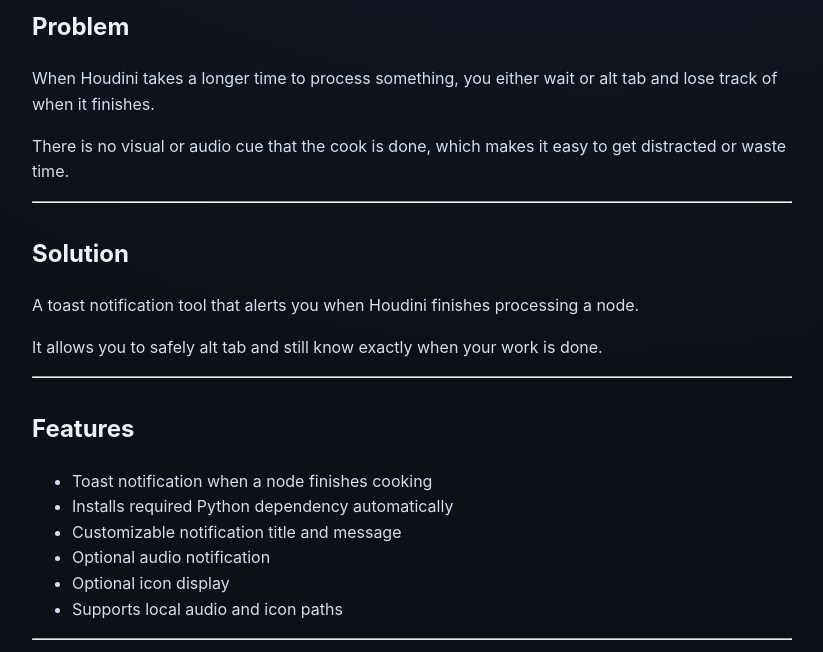
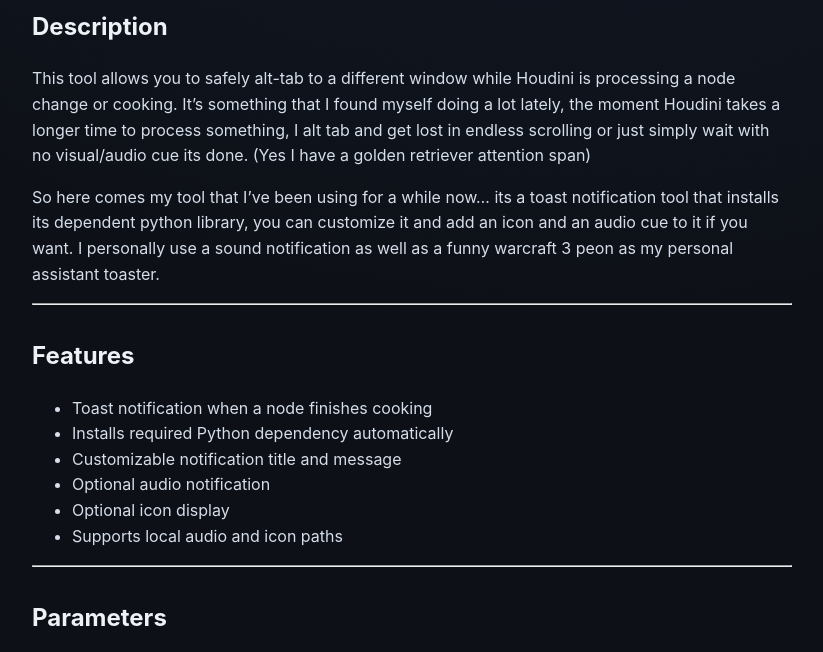
Before and after one commit to ianistor/ian_mywebsite, a Jekyll site: the page built from _tools/2025-07-18-houdini-windows-toast.md, in a window 1280 px wide and 900 px high, scrolled down 737 px, cut to the strip 248-900 px from the top of the window. Shown: the whole strip, without its empty margins (48-871 px from the left). Built offline with Jekyll 4.4.1, drawn with Linux system fonts in a browser that asks for light colours; nearby versions of some CDN libraries.

Commit message:
Update 2025-07-18-houdini-windows-toast.md

```diff
--- a/_tools/2025-07-18-houdini-windows-toast.md
+++ b/_tools/2025-07-18-houdini-windows-toast.md
@@ -15,19 +15,12 @@
 ![GIF](https://public-files.gumroad.com/t8susl0u79ceockidc4u192fwuc4)
 ---
 
-## Problem
+## Description
 
-When Houdini takes a longer time to process something, you either wait or alt tab and lose track of when it finishes.
+This tool allows you to safely alt-tab to a different window while Houdini is processing a node change or cooking.
+It's something that I found myself doing a lot lately, the moment Houdini takes a longer time to process something, I alt tab and get lost in endless scrolling or just simply wait with no visual/audio cue its done. (Yes I have a golden retriever attention span)
 
-There is no visual or audio cue that the cook is done, which makes it easy to get distracted or waste time.
-
----
-
-## Solution
-
-A toast notification tool that alerts you when Houdini finishes processing a node.
-
-It allows you to safely alt tab and still know exactly when your work is done.
+So here comes my tool that I've been using for a while now... its a toast notification tool that installs its dependent python library, you can customize it and add an icon and an audio cue to it if you want. I personally use a sound notification as well as a funny warcraft 3 peon as my personal assistant toaster.
 
 ---
 
```
